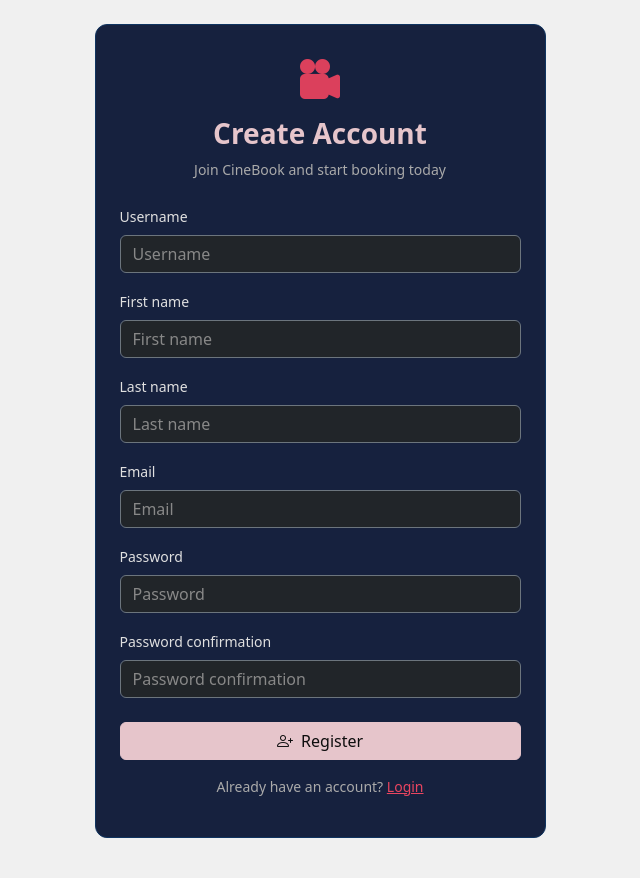
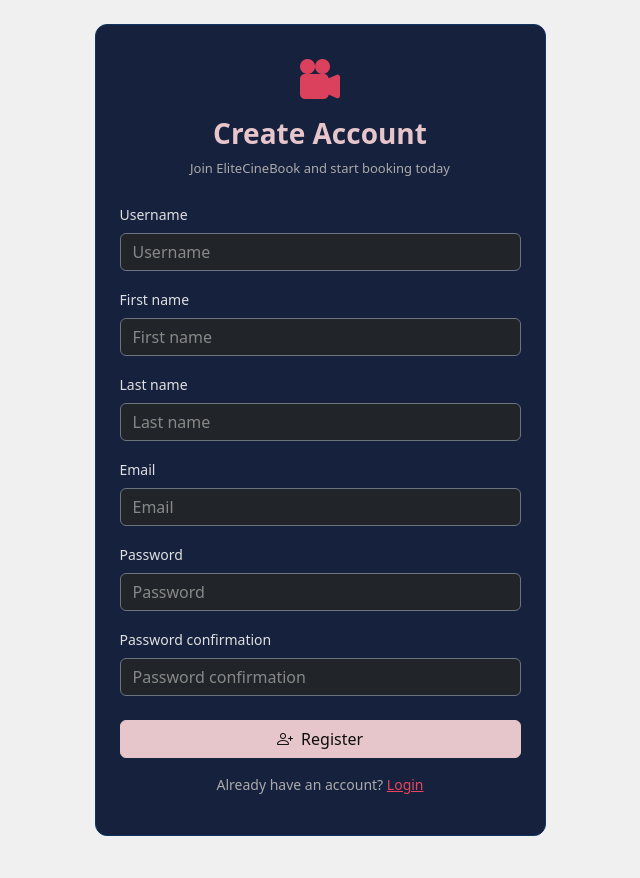
Before and after one commit to Work105/movie-ticket-system, a Django app: page /register/ in a window 1280 px wide. Shown: the part 62-940 px from the top of the page, without its empty margins (320-960 px from the left). Run offline with Django 5.2, Linux system fonts and the light colour scheme.

Commit message:
Fix register page subtitle color

```diff
--- a/tickets/templates/tickets/register.html
+++ b/tickets/templates/tickets/register.html
@@ -10,7 +10,7 @@
       <div class="text-center mb-4">
         <i class="bi bi-camera-reels-fill" style="font-size:2.5rem; color:#db405c;"></i>
         <h3 class="fw-bold mt-2" style="color:#e6c5cb;">Create Account</h3>
-        <p class="text-muted small mb-0">Join CineBook and start booking today</p>
+        <p style="color:#aaaaaa; font-size:13px; margin-bottom:0;">Join EliteCineBook and start booking today</p>
       </div>
 
       <form method="post">
```
